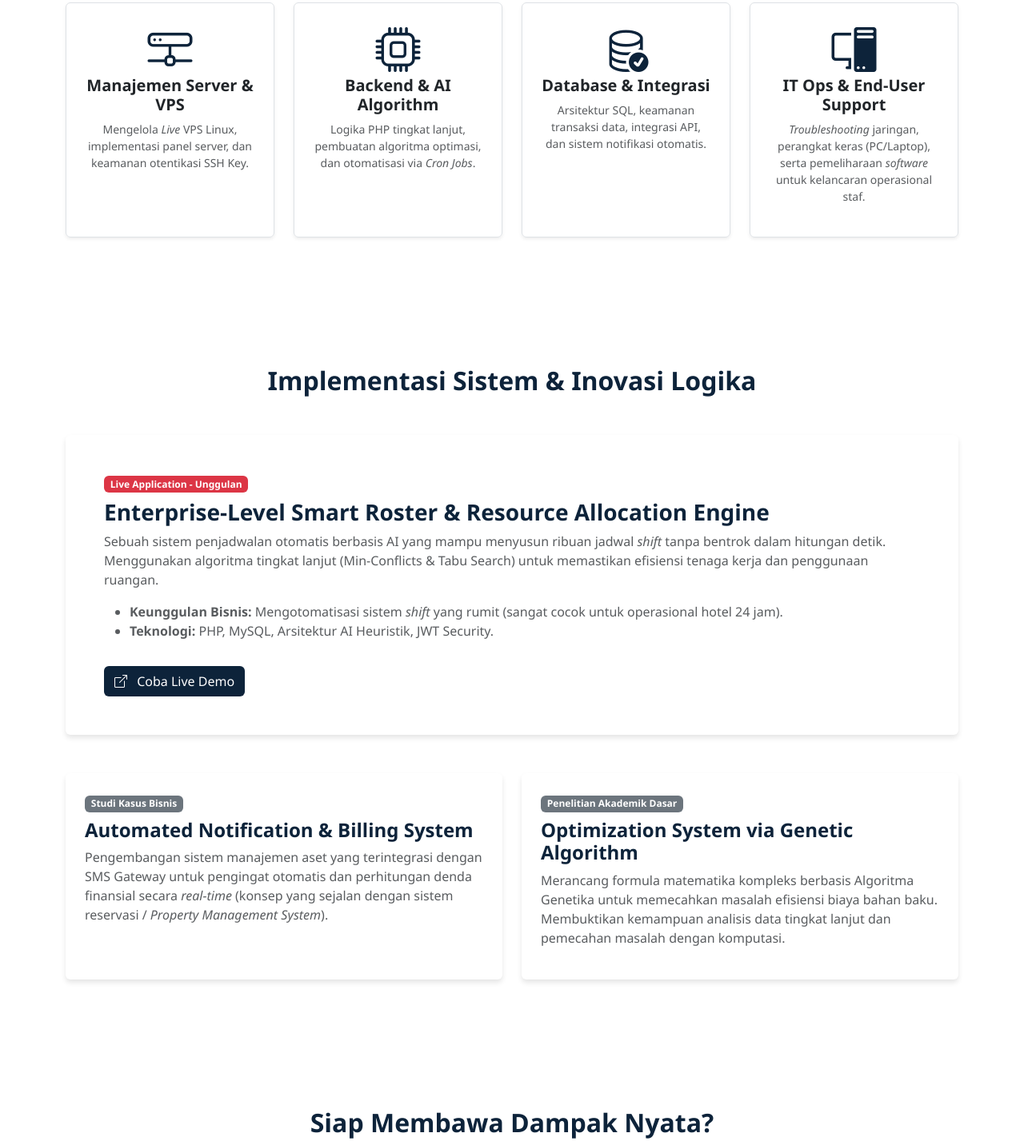
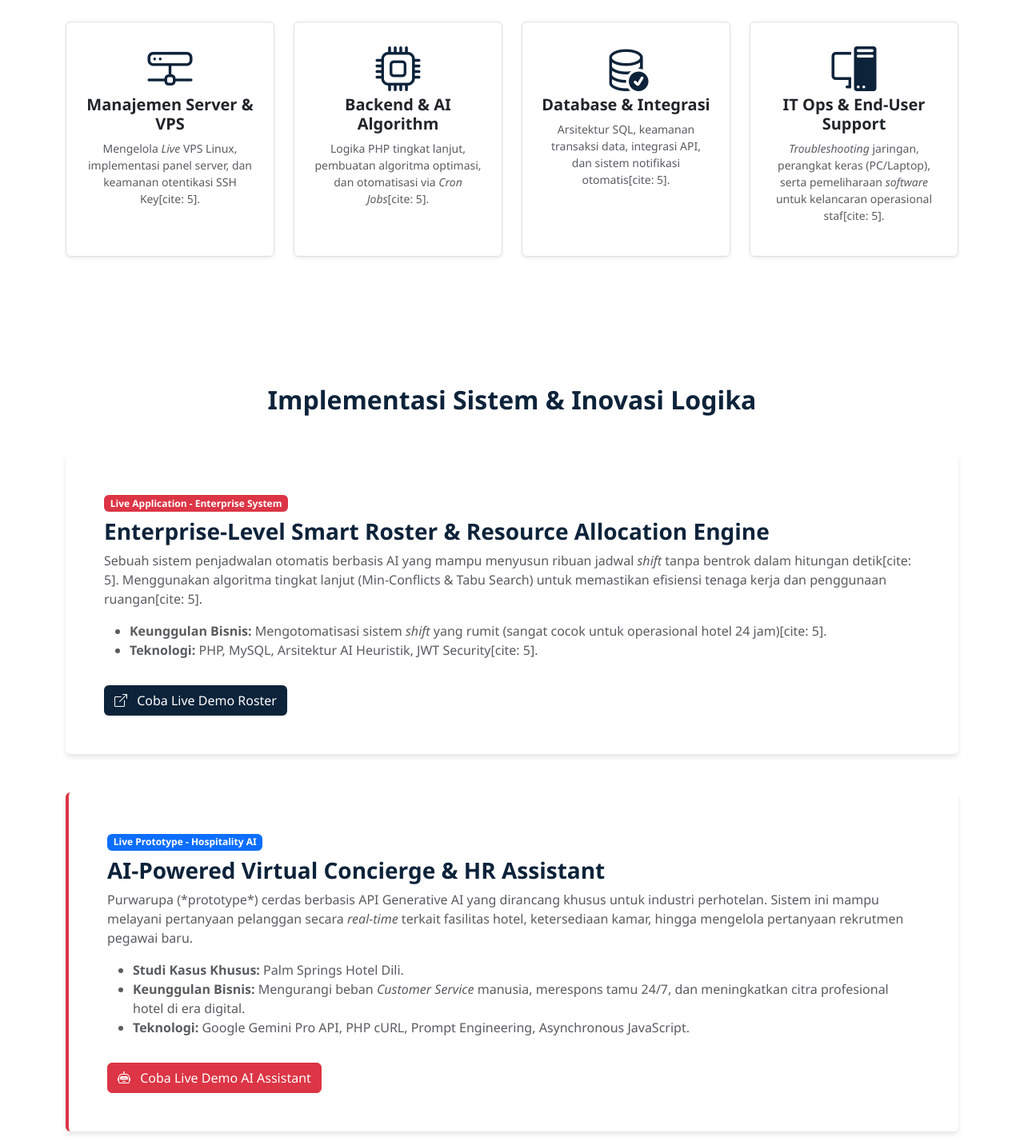
Before and after one commit to rogernahak/my-portfolio, a plain HTML site: page index.html in a window 1280 px wide. Shown: the part 1114-2541 px from the top of the page at 80% size. Drawn offline with nearby package versions, Linux system fonts and the light colour scheme.

Commit message:
Update index.html

```diff
--- a/index.html
+++ b/index.html
@@ -32,7 +32,7 @@
     <nav class="navbar navbar-expand-lg navbar-dark bg-navy sticky-top">
         <div class="container">
             <a class="navbar-brand fw-bold" href="#">Philipus R. Nahak</a>
-            <button class="navbar-toggler" type="button" data-bs-toggle="collapse" data-bs-toggle="collapse" data-bs-target="#navbarNav">
+            <button class="navbar-toggler" type="button" data-bs-toggle="collapse" data-bs-target="#navbarNav">
                 <span class="navbar-toggler-icon"></span>
             </button>
             <div class="collapse navbar-collapse justify-content-end" id="navbarNav">
@@ -62,17 +62,17 @@
             <div class="row align-items-center">
                 <div class="col-lg-6 mb-4">
                     <h2 class="text-navy fw-bold border-bottom pb-2 mb-4">Profil & Rekam Jejak</h2>
-                    <p>Halo, saya <strong>Philipus Rogerio Nahak, S.Kom.</strong>, lulusan Teknik Informatika dari STIKOM Uyelindo Kupang. Saya memiliki spesialisasi dalam pengembangan <em>backend</em>, pengelolaan basis data, dan manajemen <em>Virtual Private Server</em> (VPS).</p>
-                    <p>Dalam perjalanan karir saya, saya pernah dipercaya sebagai <strong>Admin Portal Website di Bappeda Kabupaten Malaka</strong>. Pengalaman ini membentuk kedisiplinan saya dalam menjaga integritas data instansi resmi dan memastikan <em>uptime</em> sistem publik berjalan tanpa kendala.</p>
+                    <p>Halo, saya <strong>Philipus Rogerio Nahak, S.Kom.</strong>, lulusan Teknik Informatika dari STIKOM Uyelindo Kupang[cite: 5]. Saya memiliki spesialisasi dalam pengembangan <em>backend</em>, pengelolaan basis data, dan manajemen <em>Virtual Private Server</em> (VPS)[cite: 5].</p>
+                    <p>Dalam perjalanan karir saya, saya pernah dipercaya sebagai <strong>Admin Portal Website di Bappeda Kabupaten Malaka</strong>[cite: 5]. Pengalaman ini membentuk kedisiplinan saya dalam menjaga integritas data instansi resmi dan memastikan <em>uptime</em> sistem publik berjalan tanpa kendala[cite: 5].</p>
                 </div>
                 <div class="col-lg-6">
                     <div class="card shadow-sm border-0">
                         <div class="card-body bg-white rounded p-4">
                             <h5 class="text-navy fw-bold"><i class="bi bi-briefcase-fill me-2"></i> Fokus Manajerial IT:</h5>
                             <ul class="list-unstyled mt-3">
-                                <li class="mb-2"><i class="bi bi-check-circle-fill text-success me-2"></i> <strong>Efisiensi Operasional:</strong> Mengotomatisasi proses bisnis yang berulang menggunakan AI dan skrip terjadwal.</li>
-                                <li class="mb-2"><i class="bi bi-check-circle-fill text-success me-2"></i> <strong>Keamanan Infrastruktur:</strong> Menerapkan standar autentikasi dan menjaga stabilitas server.</li>
-                                <li><i class="bi bi-check-circle-fill text-success me-2"></i> <strong>Pemecahan Masalah Sistemik:</strong> Menganalisis dan merestrukturisasi <em>bottleneck</em> pada jaringan dan basis data.</li>
+                                <li class="mb-2"><i class="bi bi-check-circle-fill text-success me-2"></i> <strong>Efisiensi Operasional:</strong> Mengotomatisasi proses bisnis yang berulang menggunakan AI dan skrip terjadwal[cite: 5].</li>
+                                <li class="mb-2"><i class="bi bi-check-circle-fill text-success me-2"></i> <strong>Keamanan Infrastruktur:</strong> Menerapkan standar autentikasi dan menjaga stabilitas server[cite: 5].</li>
+                                <li><i class="bi bi-check-circle-fill text-success me-2"></i> <strong>Pemecahan Masalah Sistemik:</strong> Menganalisis dan merestrukturisasi <em>bottleneck</em> pada jaringan dan basis data[cite: 5].</li>
                             </ul>
                         </div>
                     </div>
@@ -81,7 +81,6 @@
         </div>
     </section>
 
-    <!-- KEAHLIAN / SKILLS -->
     <!-- KEAHLIAN / SKILLS -->
     <section id="skills" class="section-padding bg-white">
         <div class="container text-center">
@@ -93,7 +92,7 @@
                     <div class="p-4 border rounded shadow-sm h-100">
                         <i class="bi bi-hdd-network display-4 text-navy mb-3"></i>
                         <h5 class="fw-bold">Manajemen Server & VPS</h5>
-                        <p class="text-muted small">Mengelola <em>Live</em> VPS Linux, implementasi panel server, dan keamanan otentikasi SSH Key.</p>
+                        <p class="text-muted small">Mengelola <em>Live</em> VPS Linux, implementasi panel server, dan keamanan otentikasi SSH Key[cite: 5].</p>
                     </div>
                 </div>
 
@@ -102,7 +101,7 @@
                     <div class="p-4 border rounded shadow-sm h-100">
                         <i class="bi bi-cpu display-4 text-navy mb-3"></i>
                         <h5 class="fw-bold">Backend & AI Algorithm</h5>
-                        <p class="text-muted small">Logika PHP tingkat lanjut, pembuatan algoritma optimasi, dan otomatisasi via <em>Cron Jobs</em>.</p>
+                        <p class="text-muted small">Logika PHP tingkat lanjut, pembuatan algoritma optimasi, dan otomatisasi via <em>Cron Jobs</em>[cite: 5].</p>
                     </div>
                 </div>
 
@@ -111,16 +110,16 @@
                     <div class="p-4 border rounded shadow-sm h-100">
                         <i class="bi bi-database-check display-4 text-navy mb-3"></i>
                         <h5 class="fw-bold">Database & Integrasi</h5>
-                        <p class="text-muted small">Arsitektur SQL, keamanan transaksi data, integrasi API, dan sistem notifikasi otomatis.</p>
+                        <p class="text-muted small">Arsitektur SQL, keamanan transaksi data, integrasi API, dan sistem notifikasi otomatis[cite: 5].</p>
                     </div>
                 </div>
 
-                <!-- Skill 4 (TAMBAHAN BARU: Hardware & Support) -->
+                <!-- Skill 4 -->
                 <div class="col-md-6 col-lg-3">
                     <div class="p-4 border rounded shadow-sm h-100">
                         <i class="bi bi-pc-display display-4 text-navy mb-3"></i>
                         <h5 class="fw-bold">IT Ops & End-User Support</h5>
-                        <p class="text-muted small"><em>Troubleshooting</em> jaringan, perangkat keras (PC/Laptop), serta pemeliharaan <em>software</em> untuk kelancaran operasional staf.</p>
+                        <p class="text-muted small"><em>Troubleshooting</em> jaringan, perangkat keras (PC/Laptop), serta pemeliharaan <em>software</em> untuk kelancaran operasional staf[cite: 5].</p>
                     </div>
                 </div>
 
@@ -134,19 +133,35 @@
             <h2 class="text-navy fw-bold text-center mb-5">Implementasi Sistem & Inovasi Logika</h2>
             <div class="row g-4">
 
-                <!-- Bintang Utama: Roster Engine -->
+                <!-- Bintang Utama 1: Roster Engine -->
                 <div class="col-lg-12 mb-4">
                     <div class="card card-project flex-md-row">
                         <div class="card-body p-5">
-                            <span class="badge bg-danger mb-2">Live Application - Unggulan</span>
+                            <span class="badge bg-danger mb-2">Live Application - Enterprise System</span>
                             <h3 class="fw-bold text-navy">Enterprise-Level Smart Roster & Resource Allocation Engine</h3>
-                            <p class="text-muted">Sebuah sistem penjadwalan otomatis berbasis AI yang mampu menyusun ribuan jadwal <em>shift</em> tanpa bentrok dalam hitungan detik. Menggunakan algoritma tingkat lanjut (Min-Conflicts & Tabu Search) untuk memastikan efisiensi tenaga kerja dan penggunaan ruangan.</p>
+                            <p class="text-muted">Sebuah sistem penjadwalan otomatis berbasis AI yang mampu menyusun ribuan jadwal <em>shift</em> tanpa bentrok dalam hitungan detik[cite: 5]. Menggunakan algoritma tingkat lanjut (Min-Conflicts & Tabu Search) untuk memastikan efisiensi tenaga kerja dan penggunaan ruangan[cite: 5].</p>
                             <ul class="text-muted">
-                                <li><strong>Keunggulan Bisnis:</strong> Mengotomatisasi sistem <em>shift</em> yang rumit (sangat cocok untuk operasional hotel 24 jam).</li>
-                                <li><strong>Teknologi:</strong> PHP, MySQL, Arsitektur AI Heuristik, JWT Security.</li>
+                                <li><strong>Keunggulan Bisnis:</strong> Mengotomatisasi sistem <em>shift</em> yang rumit (sangat cocok untuk operasional hotel 24 jam)[cite: 5].</li>
+                                <li><strong>Teknologi:</strong> PHP, MySQL, Arsitektur AI Heuristik, JWT Security[cite: 5].</li>
                             </ul>
-                            <!-- Ganti URL ini dengan URL VPS Anda nanti -->
-                            <a href="http://85.122.114.74:9000/frontend/login.html" target="_blank" class="btn btn-navy bg-navy text-white mt-3"><i class="bi bi-box-arrow-up-right me-2"></i> Coba Live Demo</a>
+                            <a href="http://85.122.114.74:9000/frontend/login.html" target="_blank" class="btn btn-navy bg-navy text-white mt-3"><i class="bi bi-box-arrow-up-right me-2"></i> Coba Live Demo Roster</a>
+                        </div>
+                    </div>
+                </div>
+
+                <!-- Bintang Utama 2: AI Hotel Assistant -->
+                <div class="col-lg-12 mb-4">
+                    <div class="card card-project flex-md-row border-start border-4 border-danger">
+                        <div class="card-body p-5">
+                            <span class="badge bg-primary mb-2">Live Prototype - Hospitality AI</span>
+                            <h3 class="fw-bold text-navy">AI-Powered Virtual Concierge & HR Assistant</h3>
+                            <p class="text-muted">Purwarupa (*prototype*) cerdas berbasis API Generative AI yang dirancang khusus untuk industri perhotelan. Sistem ini mampu melayani pertanyaan pelanggan secara <em>real-time</em> terkait fasilitas hotel, ketersediaan kamar, hingga mengelola pertanyaan rekrutmen pegawai baru.</p>
+                            <ul class="text-muted">
+                                <li><strong>Studi Kasus Khusus:</strong> Palm Springs Hotel Dili.</li>
+                                <li><strong>Keunggulan Bisnis:</strong> Mengurangi beban <em>Customer Service</em> manusia, merespons tamu 24/7, dan meningkatkan citra profesional hotel di era digital.</li>
+                                <li><strong>Teknologi:</strong> Google Gemini Pro API, PHP cURL, Prompt Engineering, Asynchronous JavaScript.</li>
+                            </ul>
+                            <a href="http://85.122.114.74:9000/palmsprings_demo.html" target="_blank" class="btn btn-danger text-white mt-3"><i class="bi bi-robot me-2"></i> Coba Live Demo AI Assistant</a>
                         </div>
                     </div>
                 </div>
@@ -157,7 +172,7 @@
                         <div class="card-body p-4">
                             <span class="badge bg-secondary mb-2">Studi Kasus Bisnis</span>
                             <h4 class="fw-bold text-navy">Automated Notification & Billing System</h4>
-                            <p class="text-muted">Pengembangan sistem manajemen aset yang terintegrasi dengan SMS Gateway untuk pengingat otomatis dan perhitungan denda finansial secara <em>real-time</em> (konsep yang sejalan dengan sistem reservasi / <em>Property Management System</em>).</p>
+                            <p class="text-muted">Pengembangan sistem manajemen aset yang terintegrasi dengan SMS Gateway untuk pengingat otomatis dan perhitungan denda finansial secara <em>real-time</em> (konsep yang sejalan dengan sistem reservasi / <em>Property Management System</em>)[cite: 5].</p>
                         </div>
                     </div>
                 </div>
@@ -168,7 +183,7 @@
                         <div class="card-body p-4">
                             <span class="badge bg-secondary mb-2">Penelitian Akademik Dasar</span>
                             <h4 class="fw-bold text-navy">Optimization System via Genetic Algorithm</h4>
-                            <p class="text-muted">Merancang formula matematika kompleks berbasis Algoritma Genetika untuk memecahkan masalah efisiensi biaya bahan baku. Membuktikan kemampuan analisis data tingkat lanjut dan pemecahan masalah dengan komputasi.</p>
+                            <p class="text-muted">Merancang formula matematika kompleks berbasis Algoritma Genetika untuk memecahkan masalah efisiensi biaya bahan baku[cite: 5]. Membuktikan kemampuan analisis data tingkat lanjut dan pemecahan masalah dengan komputasi[cite: 5].</p>
                         </div>
                     </div>
                 </div>
@@ -181,7 +196,7 @@
     <section id="contact" class="section-padding text-center bg-white">
         <div class="container">
             <h2 class="text-navy fw-bold mb-4">Siap Membawa Dampak Nyata?</h2>
-            <p class="lead mb-4">Infrastruktur yang stabil dan sistem yang otomatis adalah kunci efisiensi bisnis. Mari berdiskusi bagaimana saya bisa berkontribusi untuk departemen IT Anda.</p>
+            <p class="lead mb-4">Infrastruktur yang stabil dan sistem yang otomatis adalah kunci efisiensi bisnis[cite: 5]. Mari berdiskusi bagaimana saya bisa berkontribusi untuk departemen IT Anda[cite: 5].</p>
             <div class="d-flex justify-content-center gap-3">
                 <a href="mailto:rogernahak02@gmail.com" class="btn btn-outline-dark btn-lg"><i class="bi bi-envelope-fill me-2"></i> Email Saya</a>
                 <a href="https://wa.me/6285339644886" target="_blank" class="btn btn-success btn-lg"><i class="bi bi-whatsapp me-2"></i> WhatsApp</a>
```
